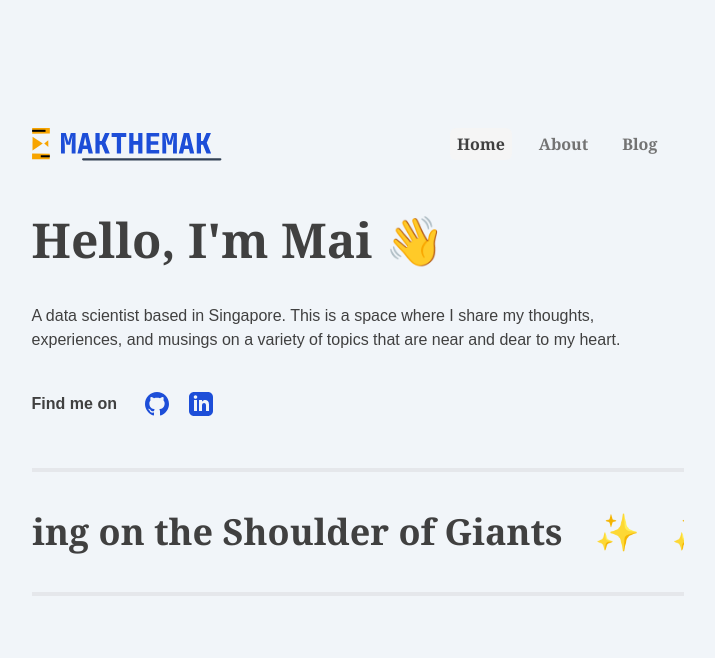
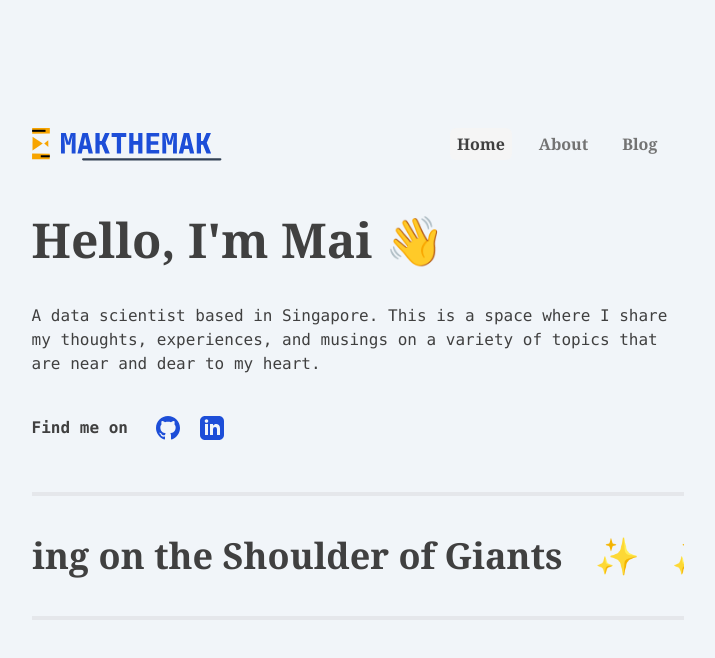
Before and after one commit to immaixq/makthemak, a Next.js app: page / in a window 1280 px wide. Shown: the top 658 px of the page, without its empty margins (282-997 px from the left). Built offline with nearby package versions, Linux system fonts and the light colour scheme.

Commit message:
change: blog layout font

```diff
--- a/contentlayer.config.js
+++ b/contentlayer.config.js
@@ -3,6 +3,8 @@ import remarkGfm from 'remark-gfm';
 import rehypePrettyCode from 'rehype-pretty-code';
 import rehypeSlug from 'rehype-slug';
 import rehypeAutolinkHeadings from 'rehype-autolink-headings';
+import rehypeKatex from 'rehype-katex'
+import remarkMath from 'remark-math'
 
 const computedFields = {
   slug: {
@@ -49,8 +51,9 @@ export default makeSource({
   contentDirPath: 'src/content',
   documentTypes: [Blog],
   mdx: {
-    remarkPlugins: [remarkGfm],
+    remarkPlugins: [remarkGfm, remarkMath],
     rehypePlugins: [
+      rehypeKatex,
       rehypeSlug,
       [
         rehypePrettyCode,
--- a/package.json
+++ b/package.json
@@ -33,6 +33,7 @@
     "react": "^18.2.0",
     "react-dom": "^18.2.0",
     "rehype-autolink-headings": "^6.1.1",
+    "rehype-katex": "^7.0.1",
     "rehype-pretty-code": "^0.9.4",
     "rehype-shiki": "^0.0.9",
     "rehype-slug": "^5.1.0",
--- a/src/app/layout.tsx
+++ b/src/app/layout.tsx
@@ -35,14 +35,16 @@ export default function RootLayout({
         roboto.variable
       )}
     >
-      <body className="max-w-3xl mx-4 mt-8 md:mt-20 lg:mt-32 lg:mx-auto font-merriweather">
+      <body className="max-w-3xl mx-4 mt-8 md:mt-20 lg:mt-32 lg:mx-auto font-mono">
         <section className='layout'>
           <Nav />
           <main className="mt-12">
             {children}
           </main>
         </section>
+        <link rel="stylesheet" href="https://cdn.jsdelivr.net/npm/katex@0.16.8/dist/katex.min.css"/>
       </body>
     </html>
+
   )
 }
```
Also changed, not shown: 1 other file (tests, documents, lock files or other folders).
